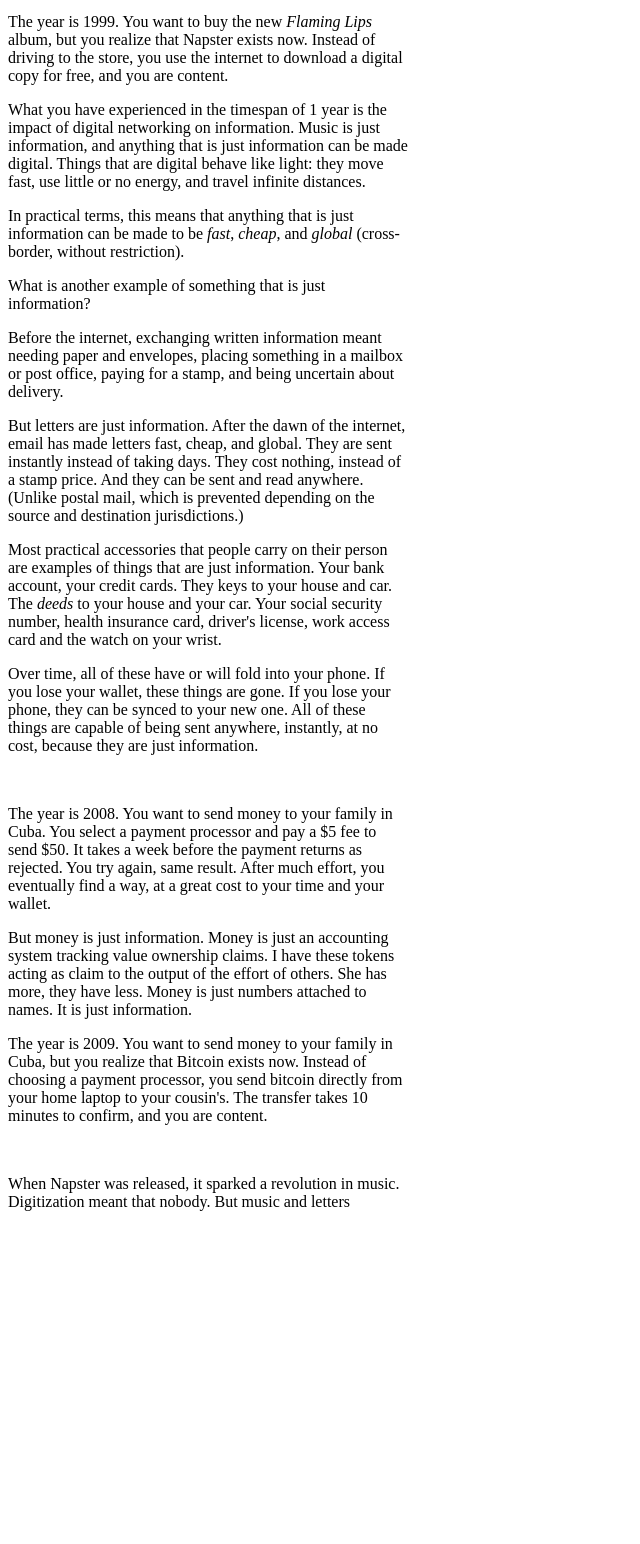
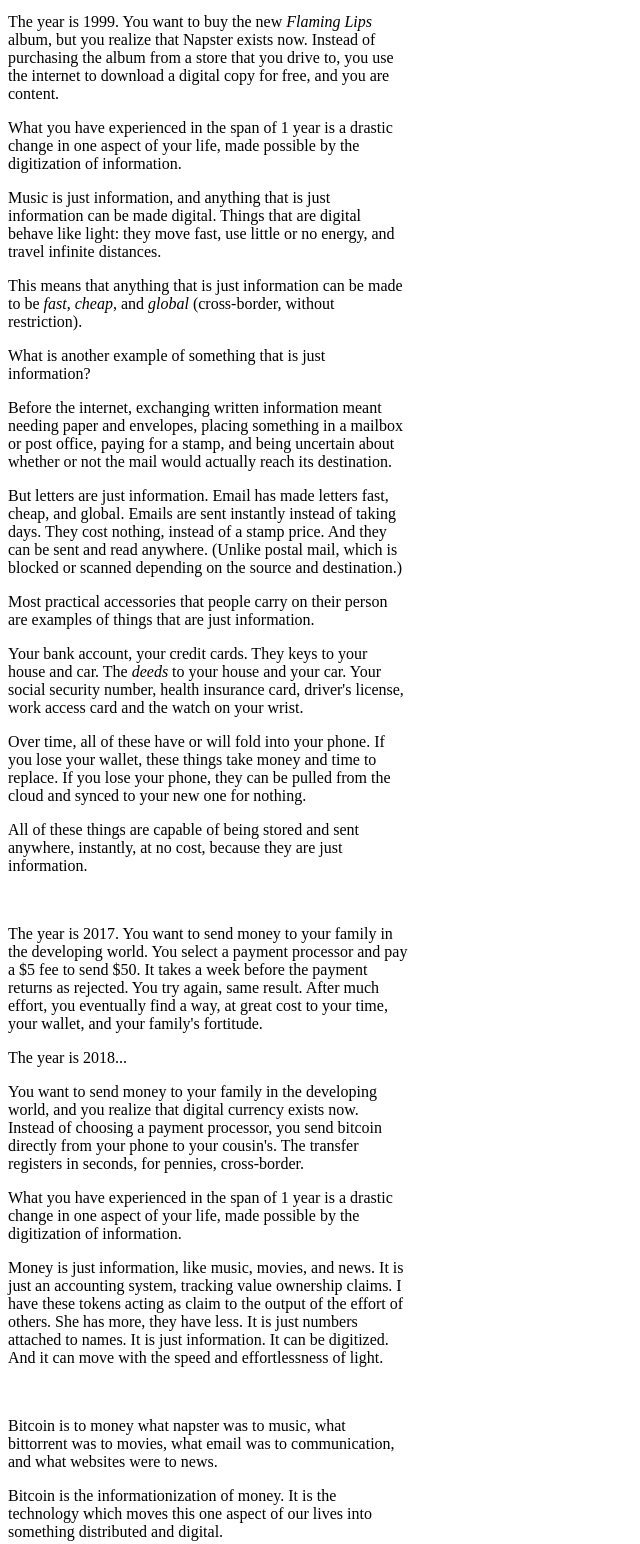
Before and after one commit to cilphex/whybit.co, a plain HTML site: page index.html in a window 1280 px wide. Shown: the part 125-1669 px from the top of the page, without its empty margins (0-640 px from the left). Before the commit the page ends 1352 px from the top, so only its background shows below. Drawn offline with Linux system fonts and the light colour scheme.

Commit message:
updated text

```diff
--- a/index.html
+++ b/index.html
@@ -17,17 +17,20 @@
       disc that you play in your car and in your room, and you are content.</p>
 
       <p>The year is 1999. You want to buy the new <i>Flaming Lips</i> album,
-      but you realize that Napster exists now. Instead of driving to the store,
-      you use the internet to download a digital copy for free, and you are
-      content.</p>
+      but you realize that Napster exists now. Instead of purchasing the album
+      from a store that you drive to, you use the internet to download a
+      digital copy for free, and you are content.</p>
 
-      <p>What you have experienced in the timespan of 1 year is the impact of
-      digital networking on information. Music is just information, and
+      <p>What you have experienced in the span of 1 year is a drastic
+      change in one aspect of your life, made possible by the digitization
+      of information.</p>
+
+      <p>Music is just information, and
       anything that is just information can be made digital. Things that are
       digital behave like light: they move fast, use little or no energy, and
       travel infinite distances.</p>
 
-      <p>In practical terms, this means that anything that is just information
+      <p>This means that anything that is just information
       can be made to be <i>fast</i>, <i>cheap</i>, and <i>global</i>
       (cross-border, without restriction).</p>
 
@@ -35,48 +38,80 @@
 
       <p>Before the internet, exchanging written information meant needing
       paper and envelopes, placing something in a mailbox or post office,
-      paying for a stamp, and being uncertain about delivery.</p>
+      paying for a stamp, and being uncertain about whether or not the mail
+      would actually reach its destination.</p>
 
-      <p>But letters are just information. After the dawn of the internet,
-      email has made letters fast, cheap, and global. They are sent instantly
+      <p>But letters are just information. Email has made letters fast,
+      cheap, and global. Emails are sent instantly
       instead of taking days. They cost nothing, instead of a stamp price. And
       they can be sent and read anywhere. (Unlike postal mail, which is
-      prevented depending on the source and destination jurisdictions.)</p>
+      blocked or scanned depending on the source and destination.)</p>
 
       <p>Most practical accessories that people carry on their person are
-      examples of things that are just information. Your bank account, your
+      examples of things that are just information.</p>
+
+      <p>Your bank account, your
       credit cards. They keys to your house and car. The <i>deeds</i> to your
       house and your car. Your social security number, health insurance card,
       driver's license, work access card and the watch on your wrist.</p>
 
       <p>Over time, all of these have or will fold into your phone. If you lose
-      your wallet, these things are gone. If you lose your phone, they can be
-      synced to your new one. All of these things are capable of being sent
+      your wallet, these things take money and time to replace. If you lose
+      your phone, they can be pulled from the cloud and synced to your new one
+      for nothing.</p>
+
+      <p>All of these things are capable of being stored and sent
       anywhere, instantly, at no cost, because they are just information.</p>
 
       <br>
 
-      <p>The year is 2008. You want to send money to your family in Cuba. You
+      <p>The year is 2017. You want to send money to your family in the developing
+      world. You
       select a payment processor and pay a $5 fee to send $50. It takes a week
       before the payment returns as rejected. You try again, same result.
-      After much effort, you eventually find a way, at a great cost to your
-      time and your wallet.</p>
+      After much effort, you eventually find a way, at great cost to your
+      time, your wallet, and your family's fortitude.</p>
 
-      <p>But money is just information. Money is just an accounting system
+      <p>The year is 2018...</p>
+
+      <p>You want to send money to your family in the developing world, and
+      you realize that digital currency exists now. Instead of choosing a payment
+      processor, you send bitcoin directly from your phone to your
+      cousin's. The transfer registers in seconds, for pennies, cross-border.</p>
+
+      <p>What you have experienced in the span of 1 year is a drastic
+      change in one aspect of your life, made possible by the digitization
+      of information.</p>
+
+      <p>Money is just information, like music, movies, and news.
+      It is just an accounting system,
       tracking value ownership claims. I have these tokens acting as claim
       to the output of the effort of others. She has more, they have less.
-      Money is just numbers attached to names. It is just information.</p>
-
-      <p>The year is 2009. You want to send money to your family in Cuba, but
-      you realize that Bitcoin exists now. Instead of choosing a payment
-      processor, you send bitcoin directly from your home laptop to your
-      cousin's. The transfer takes 10 minutes to confirm, and you are
-      content.</p>
+      It is just numbers attached to names. It is just information. It can
+      be digitized. And it can move with the speed and effortlessness of light.</p>
 
       <br>
 
-      <p>When Napster was released, it sparked a revolution in music.
-      Digitization meant that nobody. But music and letters</p>
+      <p>Bitcoin is to money what napster was to music, what bittorrent was
+      to movies, what email was to communication, and what websites were to
+      news.</p>
+
+      <p>Bitcoin is the informationization of money. It is the technology
+      which moves this one aspect of our lives into something distributed
+      and digital.</p>
+
+      <p>Bitcoin is money for the information age.</p>
+
+      <p>Now that it is here, we will never go back. All money will
+      flow into digital currency because it is dramatically more efficient
+      than all other forms of money. It is the socioeconomic path of least
+      resistance.</p>
+
+      <br>
+
+      <p><em>2018</em></p>
+
+      <br>
     </div>
   </body>
 </html>
```
